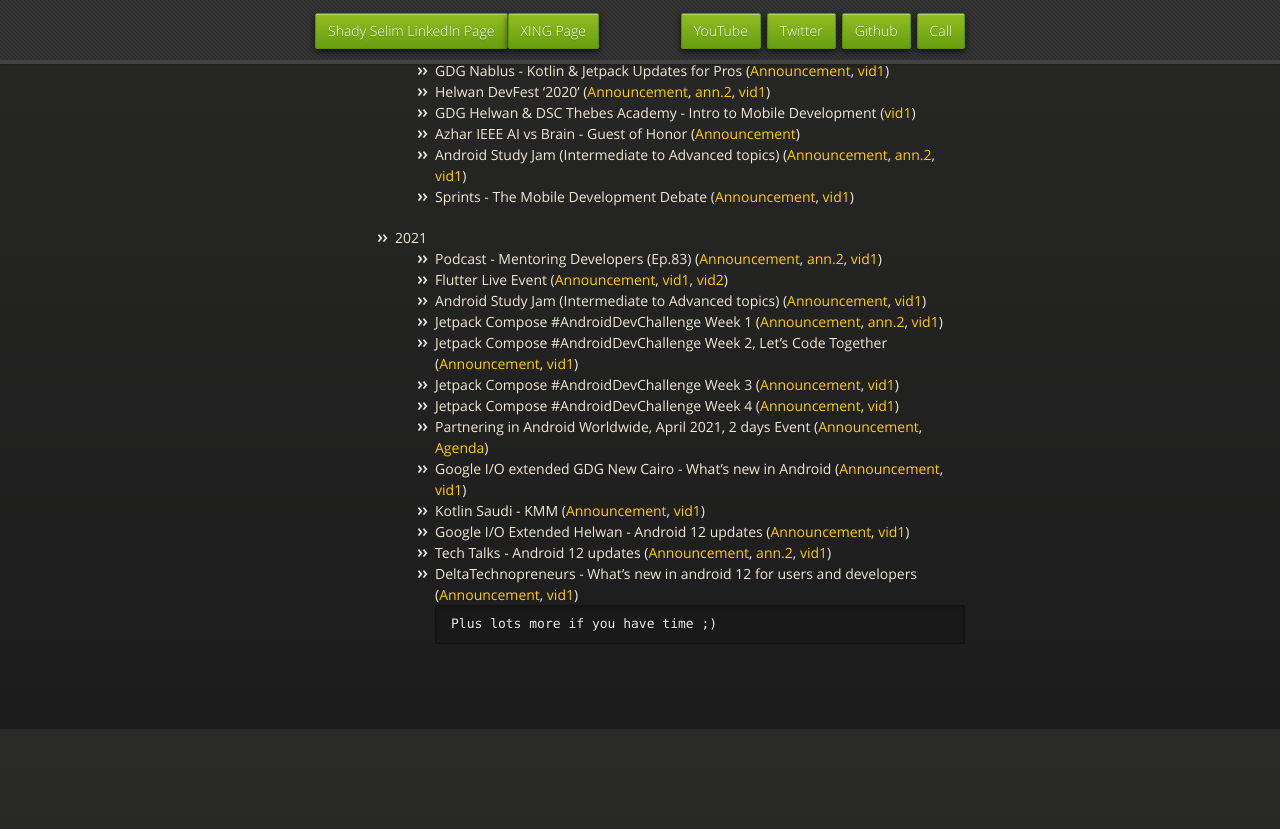
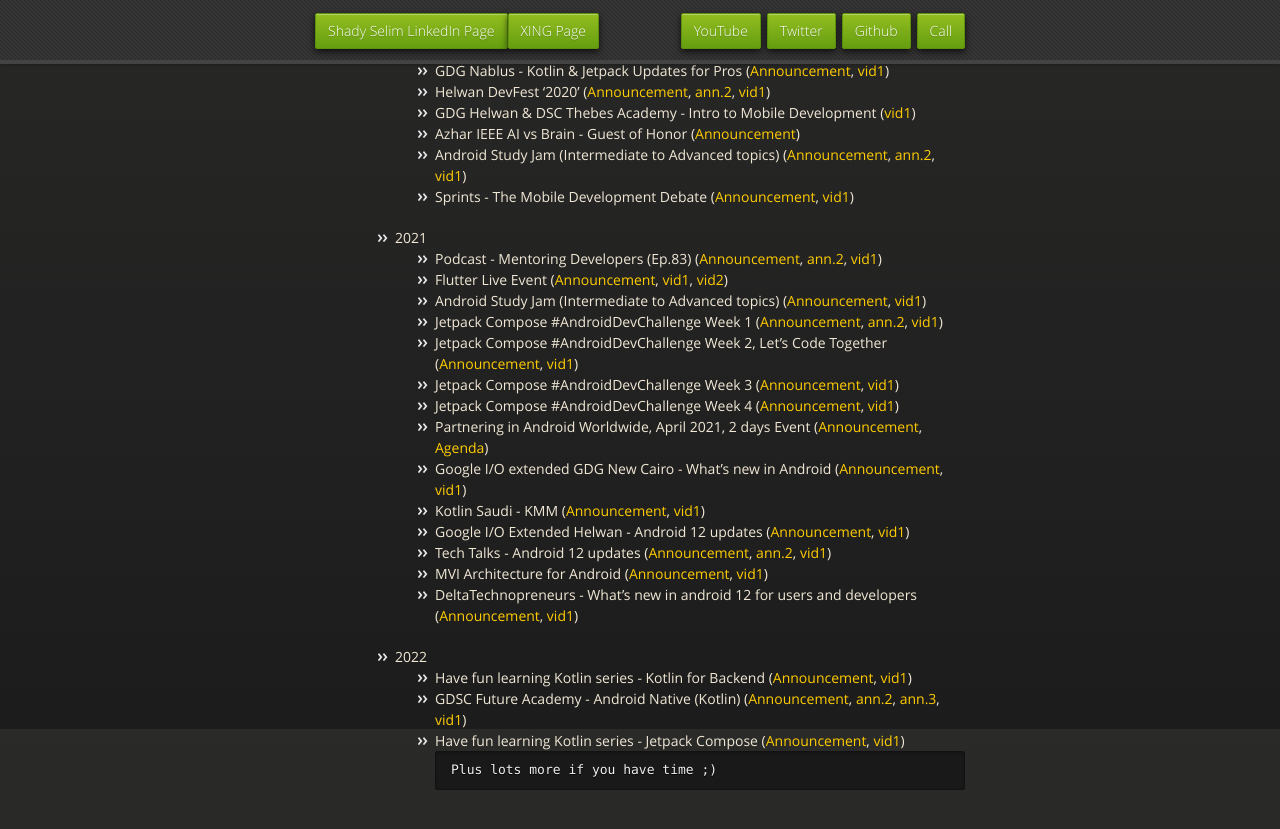
Before and after one commit to Shady-Selim/shady-selim.github.io, a Jekyll site: the page built from index.md, in a window 1280 px wide and 900 px high, scrolled down 6471 px. Shown: the top 829 px of the window. Built offline with Jekyll 4.4.1, drawn with Linux system fonts in a browser that asks for light colours; our own code applies the rules of GitHub Pages for plain Markdown files; before the commit the page ends 7225 px from its top, so only the background shows below that.

Commit message:
Update index.md

````diff
--- a/index.md
+++ b/index.md
@@ -256,7 +256,12 @@
     - Kotlin Saudi - KMM ([Announcement](https://twitter.com/KotlinSaudi/status/1397197874740482050), [vid1](https://youtu.be/zLJ2xYSFcmE))
     - Google I/O Extended Helwan - Android 12 updates ([Announcement](https://gdg.community.dev/events/details/google-gdg-helwan-presents-google-io-extended-helwan/), [vid1](https://youtu.be/Wm39ciCf4Gw))
     - Tech Talks - Android 12 updates ([Announcement](https://gdg.community.dev/events/details/google-gdg-helwan-presents-android-12-updates/), [ann.2](https://www.meetup.com/GDG-Helwan/events/280642882/), [vid1](https://youtu.be/D2B83PZtMc8))
+    - MVI Architecture for Android ([Announcement](https://gdg.community.dev/events/details/google-gdg-helwan-presents-mvi-architecture-for-android/),  [vid1](https://www.youtube.com/watch?v=T-GYSvbQtSk))
     - DeltaTechnopreneurs - What's new in android 12 for users and developers ([Announcement](https://web.facebook.com/DeltaTechnopreneurs/photos/a.241967595823227/4839005839452690/?type=3&theater), [vid1](https://web.facebook.com/DeltaTechnopreneurs/videos/whats-new-in-android-12-for-users-and-developers/1298544477329552))
+  - 2022
+    - Have fun learning Kotlin series - Kotlin for Backend ([Announcement](https://gdg.community.dev/events/details/google-gdg-helwan-presents-have-fun-learning-kotlin-series-session-1/), [vid1](https://www.youtube.com/watch?v=GqqlabM6yB4))
+    - GDSC Future Academy - Android Native (Kotlin) ([Announcement](https://www.linkedin.com/posts/gdsc-future-academy-5a8141205_solution-dsc-code-activity-6898281975870828544-eTmB), [ann.2](https://gdsc.community.dev/events/details/developer-student-clubs-future-academy-presents-android-native-kotlin-solution-challenge/), [ann.3](https://web.facebook.com/GDSCFutureAcademy/posts/pfbid0CQiN6mXZRsd8EMiDN2e9P1ZjX4vVbvuAM3qfzQkABqgC8pNhm6PhWhYxcpdRvxC1l), [vid1](https://web.facebook.com/GDSCFutureAcademy/videos/6994276413977998/))
+    - Have fun learning Kotlin series - Jetpack Compose ([Announcement](https://gdg.community.dev/events/details/google-gdg-helwan-presents-have-fun-learning-kotlin-series-session-2/), [vid1](https://www.youtube.com/watch?v=ONwNoTRh_xY))
 ```
 Plus lots more if you have time ;)
 ```
````
